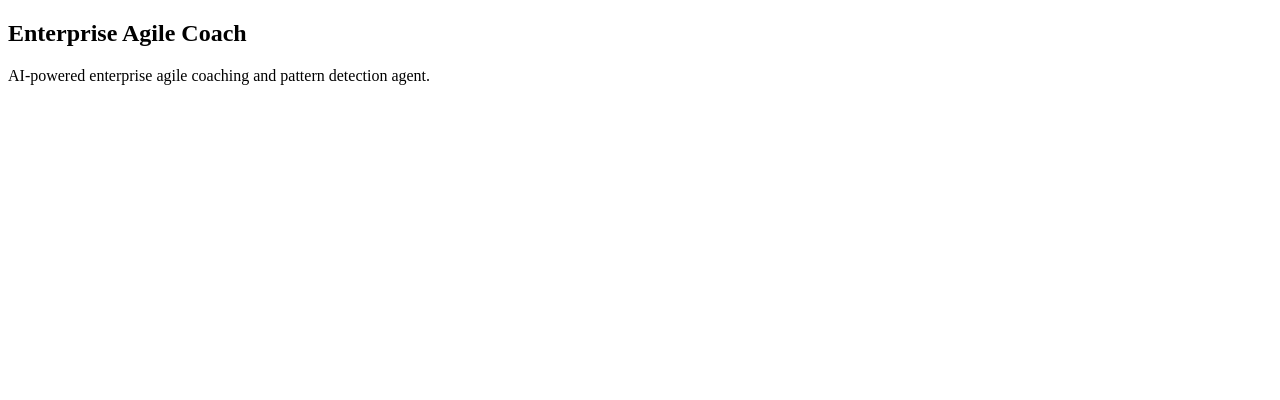
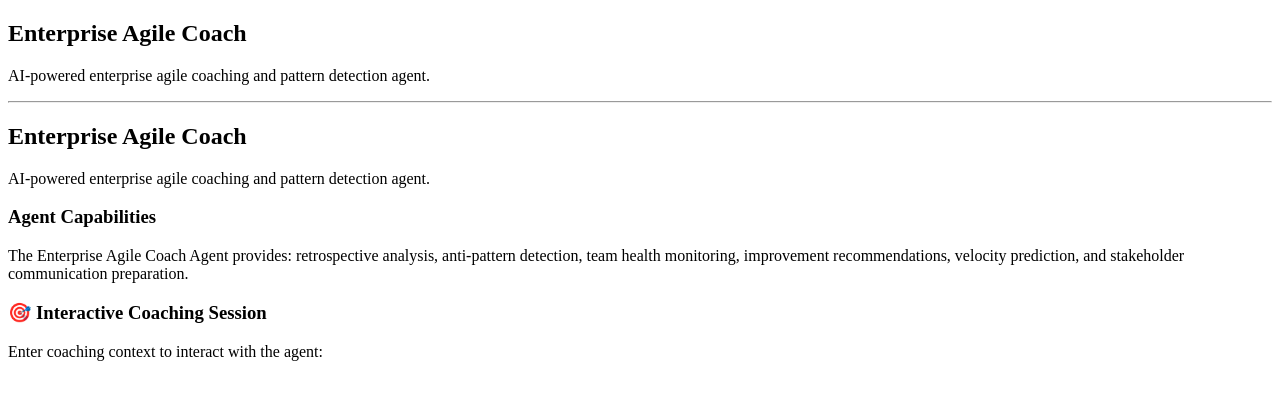
Before and after one commit to MujeebMohammed-Gits/learn-claudecode, a Next.js app: page /enterprise-agile-coach in a window 1280 px wide. Shown: the top 400 px of the page. Built offline with nearby package versions, Linux system fonts and the light colour scheme.

Commit message:
feat:fixing the ui

```diff
--- a/app/enterprise-agile-coach/page.ts
+++ b/app/enterprise-agile-coach/page.ts
@@ -7,17 +7,22 @@ export const metadata = {
 
 // Import the Client Component for interactive agent functionality
 import EnterpriseAgileCoach from "./page-client";
-import { createElement, useEffect } from "react";
+import { createElement } from "react";
 
+// Render both the three-approach pattern AND the interactive agent
 export default function EnterpriseAgileCoachPage() {
-  useEffect(() => {
-    import("./page-client").then(({ default: EnterpriseAgileCoach }) => {
-      // Component loaded - could set state to trigger re-render
-    });
-  }, []);
+  return createElement("div", { className: "prose max-w-none" },
+    createElement("h2", {
+      className: "text-3xl md:text-4xl font-bold tracking-tight bg-gradient-to-r from-primary to-secondary bg-clip-text text-transparent"
+    }, "Enterprise Agile Coach"),
 
-  return createElement("div", { className: "prose max-w-none" },
-    createElement("h2", { className: "text-3xl md:text-4xl font-bold tracking-tight bg-gradient-to-r from-primary to-secondary bg-clip-text text-transparent" }, "Enterprise Agile Coach"),
-    createElement("p", { className: "mt-4 text-lg md:text-xl text-muted-foreground max-w-2xl" }, "AI-powered enterprise agile coaching and pattern detection agent.")
+    createElement("p", {
+      className: "mt-4 text-lg md:text-xl text-muted-foreground max-w-2xl"
+    }, "AI-powered enterprise agile coaching and pattern detection agent."),
+
+    createElement("hr", { className: "my-8 border-t border-secondary-400" }),
+
+    // Interactive agent component (Client Component with useState, forms, etc.)
+    createElement(EnterpriseAgileCoach)
   );
 }
```
